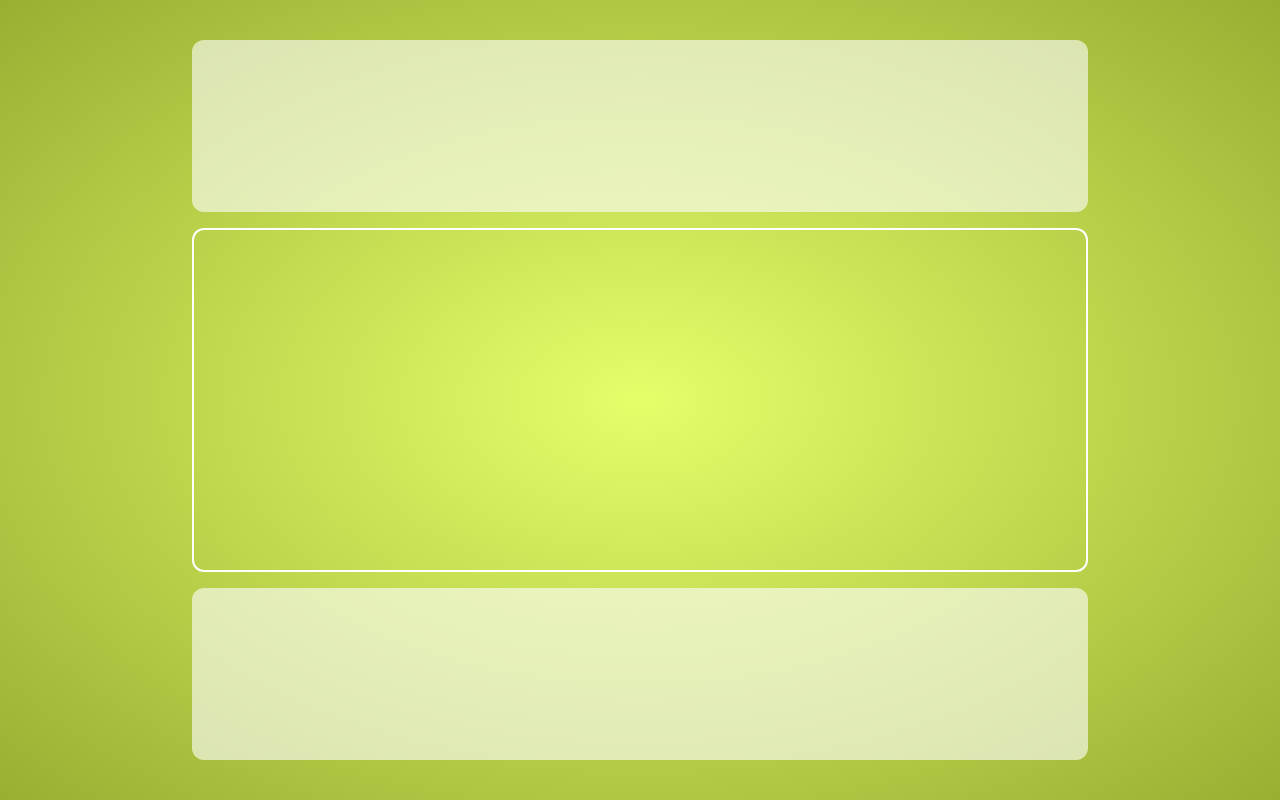
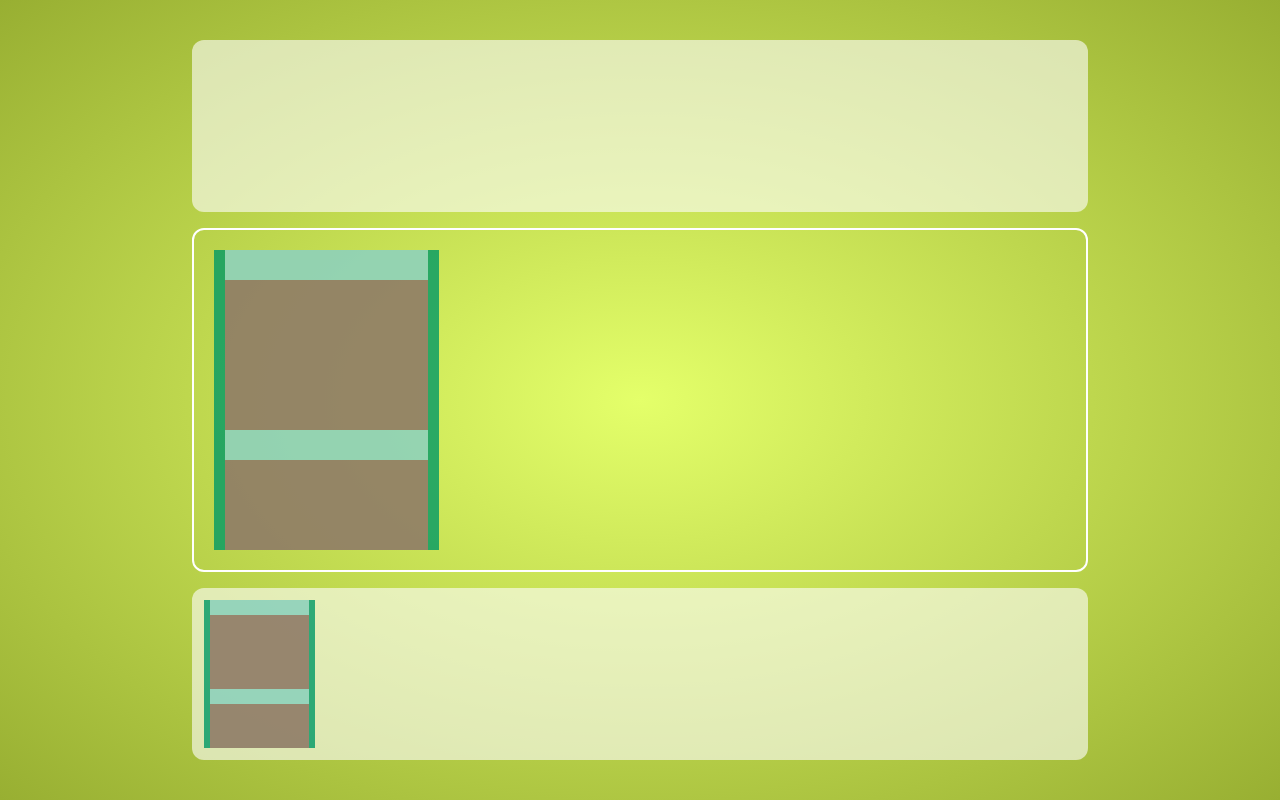
Before and after one commit to barroswladson/wildcore, a Next.js app: page / in a window 1280 px wide. Built offline with nearby package versions, Linux system fonts and the light colour scheme.

Commit message:
Criar a base dos cards

```diff
--- a/app/page.tsx
+++ b/app/page.tsx
@@ -1,20 +1,25 @@
+import Card from "@/components/card";
 import Image from "next/image";
 
 export default function Home() {
+
   return (
     <div className="flex flex-col flex-1 items-center justify-center bg-[radial-gradient(#e4ff6a,#98af32)] font-sans">
       <div className="flex flex-col w-[70vw] h-[90vh] gap-4">
 
-        <div className="bg-[rgb(255,255,255,0.6)] h-1/4 flex rounded-[12px]">
+        <div className="bg-[rgb(255,255,255,0.6)] h-1/4 flex rounded-[12px] p-3">
         </div>
 
-        <div className="border-2 border-white h-2/4 flex rounded-[12px]">
+        <div className="border-2 border-white h-2/4 flex rounded-[12px] p-5">
+          <Card></Card>
         </div>
 
-        <div className="bg-[rgb(255,255,255,0.6)] h-1/4 flex rounded-[12px]">
+        <div className="bg-[rgb(255,255,255,0.6)] h-1/4 flex rounded-[12px] p-3">
+          <Card></Card>
         </div>
 
       </div>
     </div>
+
   );
 }
--- /dev/null
+++ b/components/card.tsx
@@ -0,0 +1,13 @@
+export default function Card() {
+    return(
+        <div className=" aspect-9/12 h-full bg-emerald-600/80  flex flex-col items-center">
+            <div className=" w-9/10 h-1/10 bg-white/50"></div>
+
+            <div className=" w-9/10 h-5/10 bg-red-400/50"></div>
+
+            <div className=" w-9/10 h-1/10 bg-white/50"></div>
+
+            <div className=" w-9/10 h-3/10 bg-red-400/50"></div>
+        </div>
+    );
+}
```
